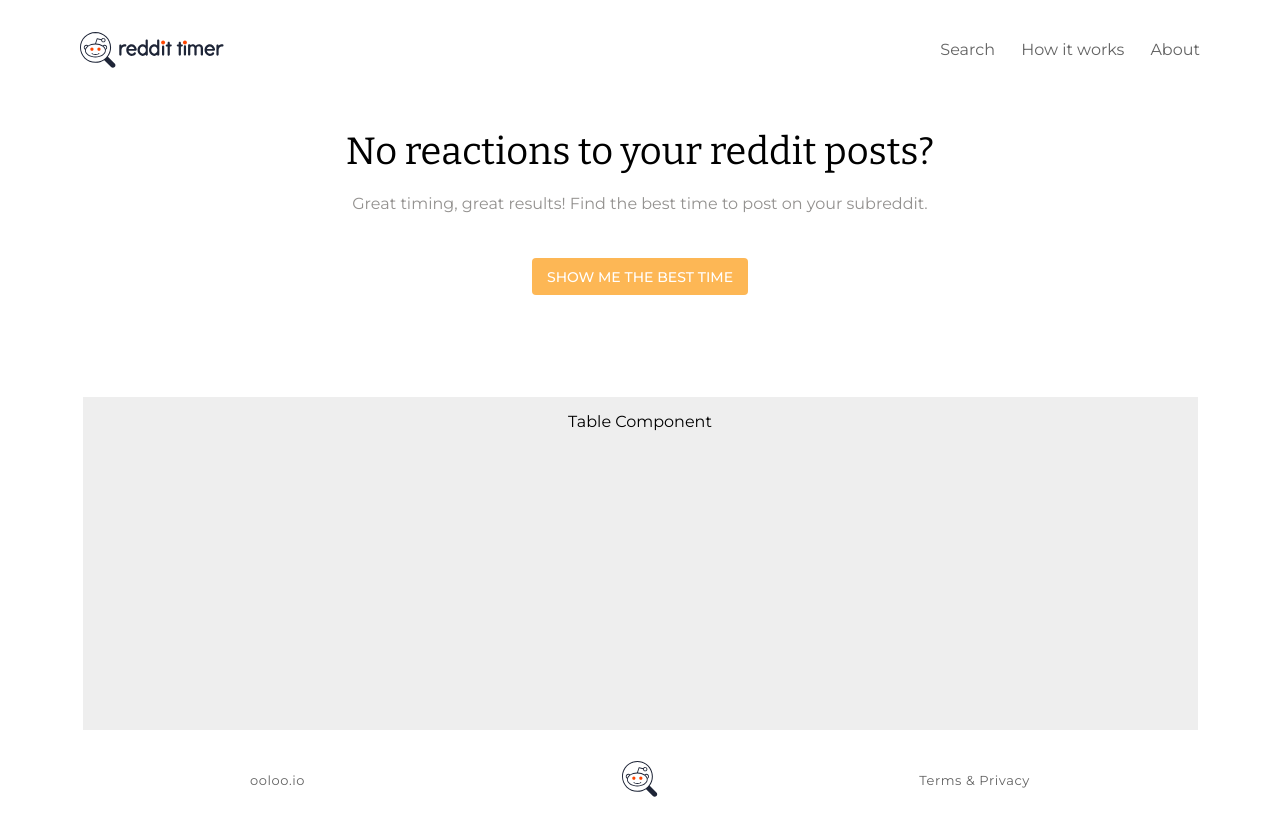
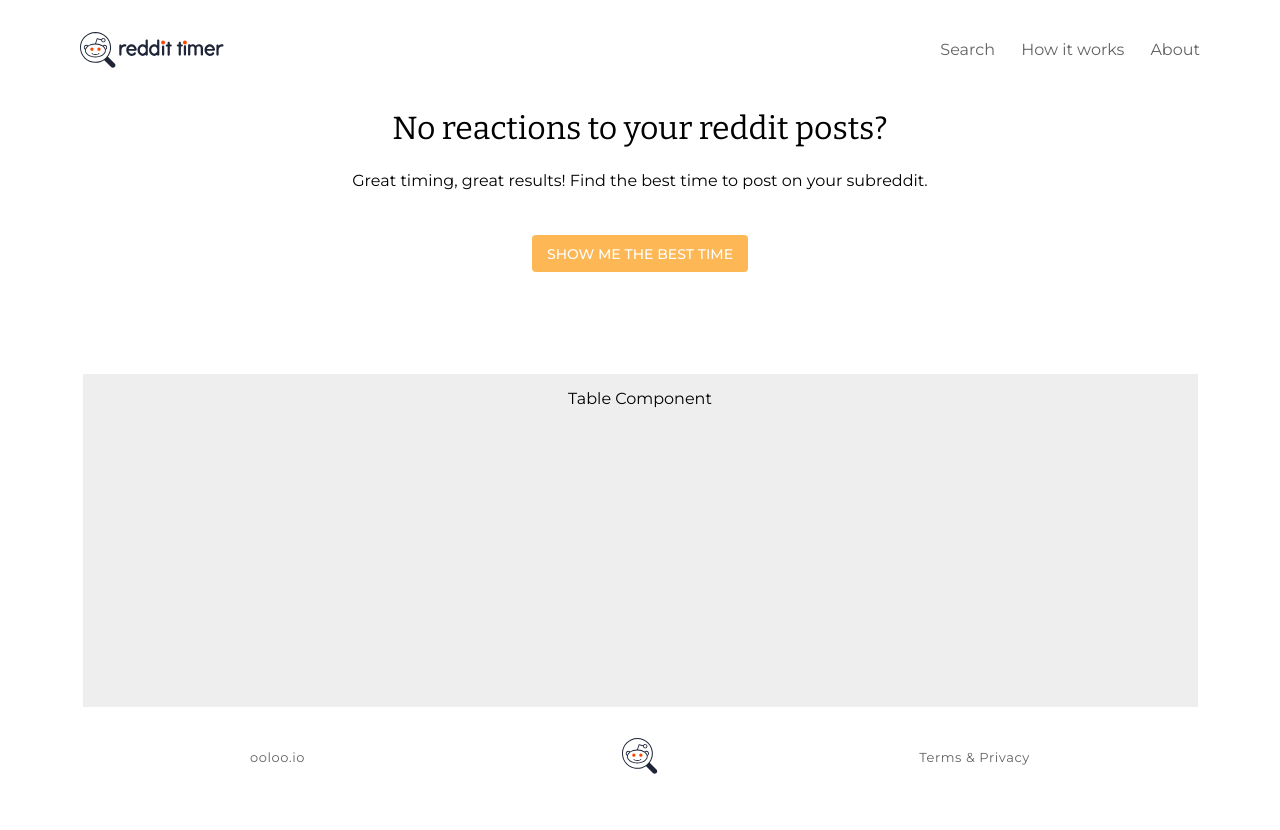
Before and after one commit to ooloo-io/reddit-timer-rotegras, a React (Create React App) app: page / in a window 1280 px wide. After the commit the page ends 807 px from the top, so only its background shows below. Built offline with nearby package versions, Linux system fonts and the light colour scheme.

Commit message:
added dynamic text field

```diff
--- /dev/null
+++ b/src/components/TextField.js
@@ -0,0 +1,43 @@
+import React from 'react';
+import PropTypes from 'prop-types';
+import Styled from 'styled-components';
+
+const Text = Styled.div`
+  margin-top: ${(props) => props.mt}px;
+  margin-bottom: ${(props) => props.mb}px;
+  text-align: ${(props) => props.align}
+`;
+
+export default function TextField({
+  align,
+  children,
+  elem,
+  mt,
+  mb,
+}) {
+  return (
+    <Text
+      as={elem}
+      mt={mt}
+      mb={mb}
+      align={align}
+    >
+      {children}
+    </Text>
+  );
+}
+
+TextField.propTypes = {
+  align: PropTypes.string,
+  children: PropTypes.node.isRequired,
+  elem: PropTypes.string,
+  mt: PropTypes.string,
+  mb: PropTypes.string,
+};
+
+TextField.defaultProps = {
+  align: 'left',
+  elem: 'div',
+  mt: '0',
+  mb: '0',
+};
--- a/src/pages/Home.js
+++ b/src/pages/Home.js
@@ -2,17 +2,28 @@ import React from 'react';
 import Button from '../components/Button';
 import Page from '../theme/Page';
 import Table from '../components/Table';
+import TextField from '../components/TextField';
 
 
 export default function Home() {
   return (
     <Page>
-      <h1>
+      <TextField
+        align="center"
+        elem="h1"
+        mt="10"
+        mb="10"
+      >
         No reactions to your reddit posts?
-      </h1>
-      <div className="subtitle">
+      </TextField>
+      <TextField
+        align="center"
+        elem="p"
+        mt="15"
+        mb="45"
+      >
         Great timing, great results! Find the best time to post on your subreddit.
-      </div>
+      </TextField>
       <Button
         text="SHOW ME THE BEST TIME"
       />
--- a/src/theme/GlobalStyle.js
+++ b/src/theme/GlobalStyle.js
@@ -24,18 +24,14 @@ const GlobalStyle = createGlobalStyle`
     box-sizing: border-box;
   }
 
-  h1 {
-    font: 400 38px/1 Bitter, serif;
-    color: ${({ theme }) => theme.colors.black};
-    margin: 10px;
+  h1, h2, h3 ,h4, h5, h6 {
+    font-family: Bitter, serif;
+    font-weight: 400;
   }
 
-  .subtitle {
-    font-size: 1rem;
-    font-weight: 400;
-    text-align: center;
-    color: #93918f;
-    margin: 15px auto 45px;
+  h1 {
+    font-size: ${({ theme }) => theme.textsize.big}
+    color: ${({ theme }) => theme.colors.black};
   }
 
   a {
--- a/src/theme/Theme.js
+++ b/src/theme/Theme.js
@@ -9,6 +9,10 @@ const theme = {
     greyLight: '#e6e6e6',
     greyDark: '#636363',
     buttonBg: '#fdb755',
+  },
+  fonts: {
+    primary: 'Montserrat',
+    secondary: 'Bitter',
   },
   textsize: {
     big: '38px',
@@ -22,7 +26,7 @@ const theme = {
     flexDirection: 'column',
     alignItems: 'center',
     minHeight: '100vh',
-    padding: '122px 0 100px 0',
+    padding: '100px 0',
     textAlign: 'center',
   },
 };
```
